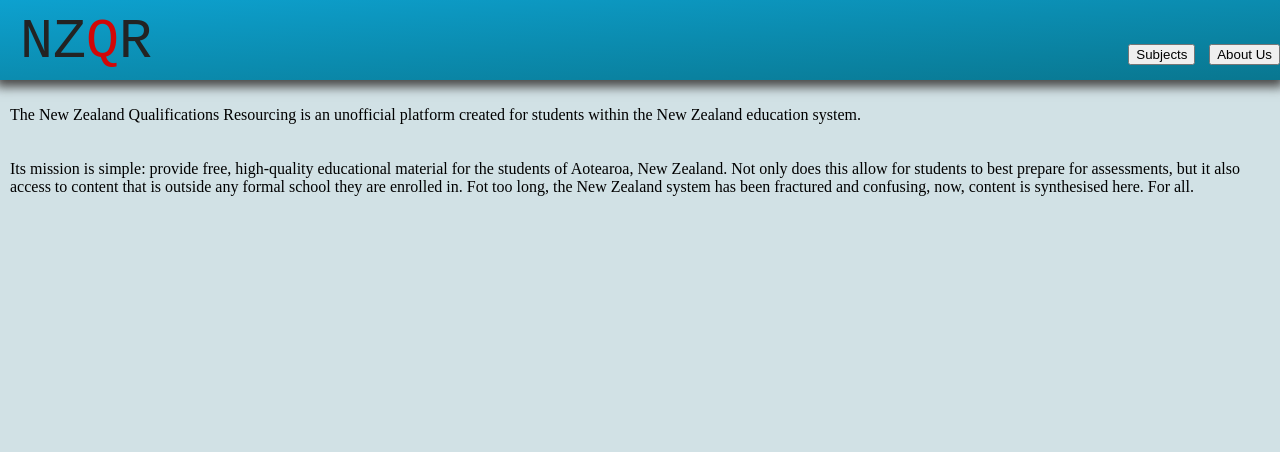
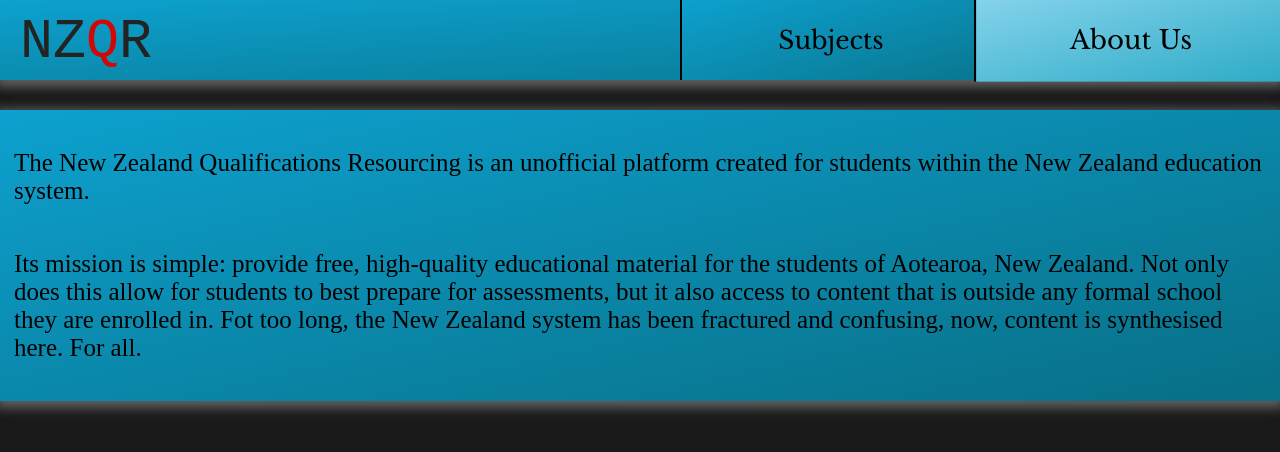
Before and after one commit to JaydenBuntting/NZQR, a plain HTML site: page about.html in a window 1280 px wide. Drawn offline with nearby package versions, Linux system fonts and the light colour scheme; a web font is replaced by a local one.

Commit message:
Modify styles for body, buttons, and text elements
Updated styles for various elements including body background, box shadows, and added new classes for buttons and text.

```diff
--- a/styles.css
+++ b/styles.css
@@ -3,7 +3,7 @@
     font-size: 55px;
     width: 100%;
     height: 80px;
-    box-shadow: 0px 3px 10px 4px rgb(74, 74, 74);
+    box-shadow: 0px 3px 10px 4px rgb(95, 95, 95);
     display: flex;
     align-items: center;
     justify-content: space-between;
@@ -11,7 +11,7 @@
 
 body{
     margin: 0;
-    background: rgb(209, 225, 229);
+    background: rgb(26, 26, 26);
 }
 
 .banner_buttons{
@@ -62,4 +62,53 @@ body{
 
 .text{
     padding: 10px;
+    font-family: "Tiktok Sans";
 }
+
+.text_box{
+    background: linear-gradient(to bottom right, rgb(13, 161, 207), rgb(8, 111, 134));
+    margin-top: 30px;
+    padding: 4px;
+    box-shadow: 0px 3px 10px 4px rgb(95, 95, 95);
+    font-size: 25px;
+}
+
+.banner_buttons_about{
+    display: flex;
+    align-items: center;
+    height: 100%;
+
+}
+
+.banner_buttons_about button {
+    display: flex;
+    align-items: center;
+    height: 100%;
+    width: 300px;
+    text-align: center;
+    justify-content: center;
+    border-bottom: 0px;
+    border-top: 0px;
+    font-size: 25px;
+    border-left: 2px solid black;
+    border-right: none;
+    transition-duration: 0.2s;
+    font-family: "Libre Baskerville", monospace;
+}
+
+.top_button_about_1 {
+    background: linear-gradient(to bottom right, rgb(13, 161, 207), rgb(9, 119, 144));
+    height: 100%;
+}
+
+.top_button_about_2{
+    background: linear-gradient(to bottom right, rgb(133, 211, 235), rgb(45, 171, 199));
+    transform: scale(1.04);
+}
+
+.Impact{
+    font-size: 90px;
+    color: white;
+    margin-left: 80px;
+    font-family: "Tiktok Sans", monospace;
+}
```
